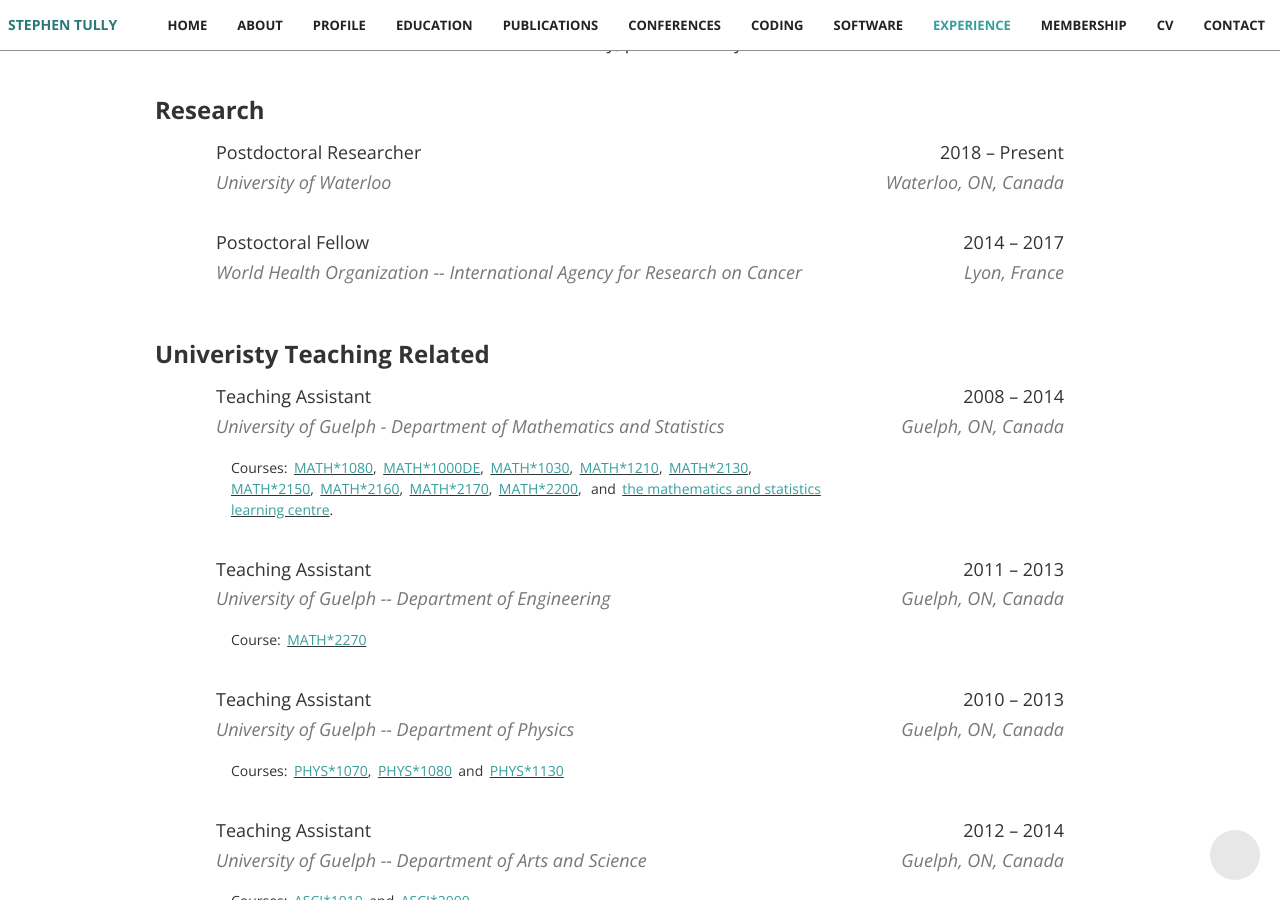
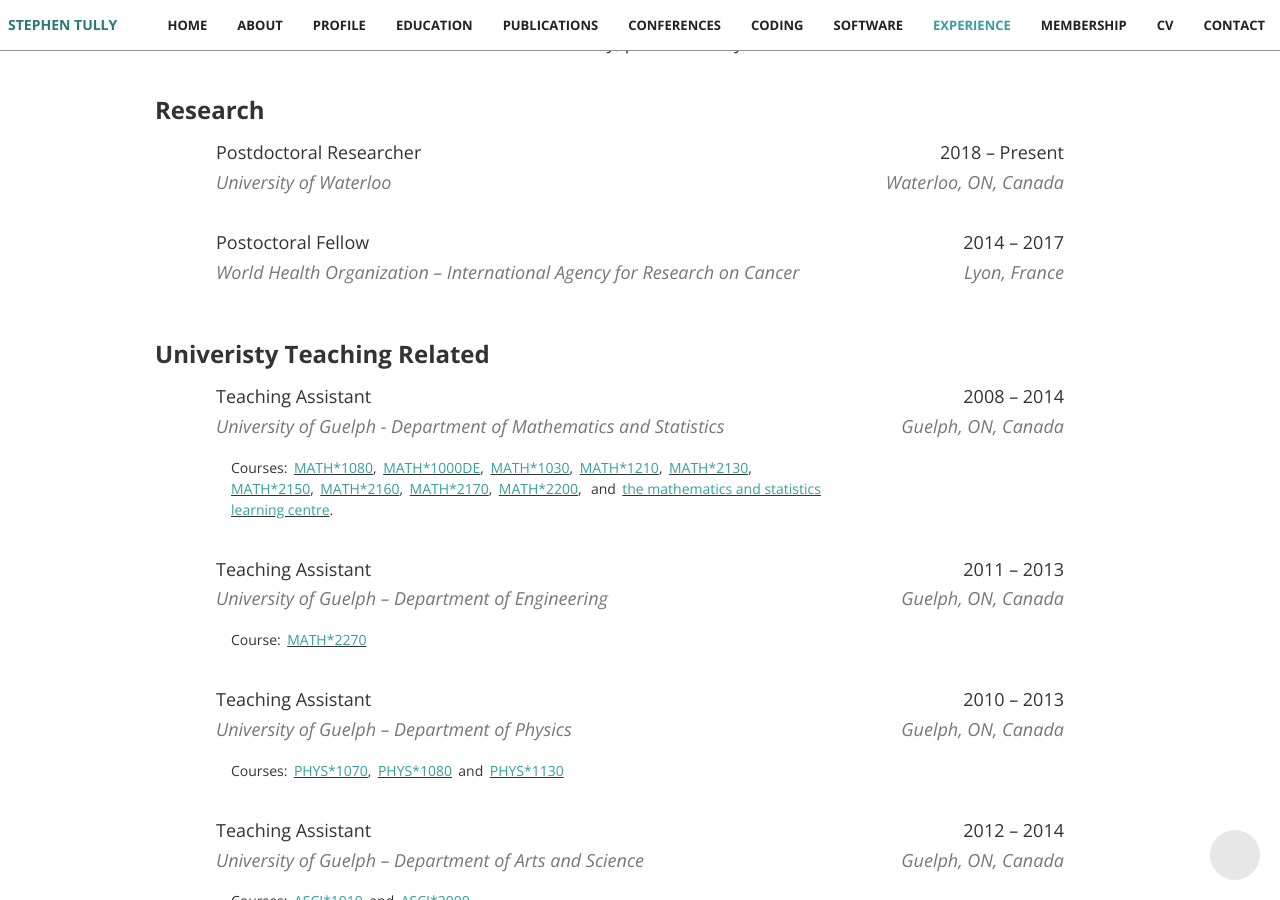
Before and after one commit to stephentully/stephentully.github.io, a Jekyll site: the page built from index.html, in a window 1280 px wide and 900 px high, scrolled down 6815 px. Built offline with Jekyll 4.4.1, drawn with Linux system fonts in a browser that asks for light colours; nearby versions of some CDN libraries; some web fonts are replaced; some of the changed text lies outside the part shown.

Commit message:
Update experience.html

```diff
--- a/_includes/experience.html
+++ b/_includes/experience.html
@@ -35,7 +35,7 @@
       <h4>Postoctoral Fellow
         <span style="float:right;">2014 &ndash; 2017</span>
       </h4>
-      <h4 class="text-muted"><i>World Health Organization -- International Agency for Research on Cancer
+      <h4 class="text-muted"><i>World Health Organization &ndash; International Agency for Research on Cancer
         <span style="float:right;">Lyon, France</span></i>
       </h4>
     </div>
@@ -129,7 +129,7 @@
       <h4>Teaching Assistant
         <span style="float:right;">2011 &ndash; 2013</span>
       </h4>
-      <h4 class="text-muted"><i>University of Guelph -- Department of Engineering
+      <h4 class="text-muted"><i>University of Guelph &ndash; Department of Engineering
         <span style="float:right;">Guelph, ON, Canada</span></i>
       </h4>
       &emsp;
@@ -147,7 +147,7 @@
       <h4>Teaching Assistant
         <span style="float:right;">2010 &ndash; 2013</span>
       </h4>
-      <h4 class="text-muted"><i>University of Guelph -- Department of Physics
+      <h4 class="text-muted"><i>University of Guelph &ndash; Department of Physics
         <span style="float:right;">Guelph, ON, Canada</span></i>
       </h4>
       &emsp;
@@ -170,7 +170,7 @@
       <h4>Teaching Assistant
         <span style="float:right;">2012 &ndash; 2014</span>
       </h4>
-      <h4 class="text-muted"><i>University of Guelph -- Department of Arts and Science
+      <h4 class="text-muted"><i>University of Guelph &ndash; Department of Arts and Science
         <span style="float:right;">Guelph, ON, Canada</span></i>
       </h4>
       &emsp;
@@ -191,7 +191,7 @@
       <h4>Teaching Assistant
         <span style="float:right;">2010 &ndash; 2013</span>
       </h4>
-      <h4 class="text-muted"><i>University of Guelph-Humber -- Department of Kinesiology
+      <h4 class="text-muted"><i>University of Guelph-Humber &ndash; Department of Kinesiology
         <span style="float:right;">Toronto, ON, Canada</span></i>
       </h4>
       &emsp;
@@ -262,10 +262,10 @@
   </div>
   <div class="container">
     <div class="row ex1">
-      <h4>College of Engineering and Physical Science -- Academic Cluster Leader
+      <h4>College of Engineering and Physical Science &ndash; Academic Cluster Leader
         <span style="float:right;">2009 &ndash; 2011</span>
       </h4>
-      <h4 class="text-muted"><i>Residence Life -- University of Guelph
+      <h4 class="text-muted"><i>Residence Life &ndash; University of Guelph
         <span style="float:right;">Guelph, ON, Canada</span></i>
       </h4>
       <!--
@@ -301,7 +301,7 @@
       <h4>Bounce Back Facilitator
         <span style="float:right;">2010 &ndash; 2010</span>
       </h4>
-      <h4 class="text-muted"><i>Centre for New Students -- University of Guelph
+      <h4 class="text-muted"><i>Centre for New Students &ndash; University of Guelph
         <span style="float:right;">Guelph, ON, Canada</span></i>
       </h4>
       <!--
```
